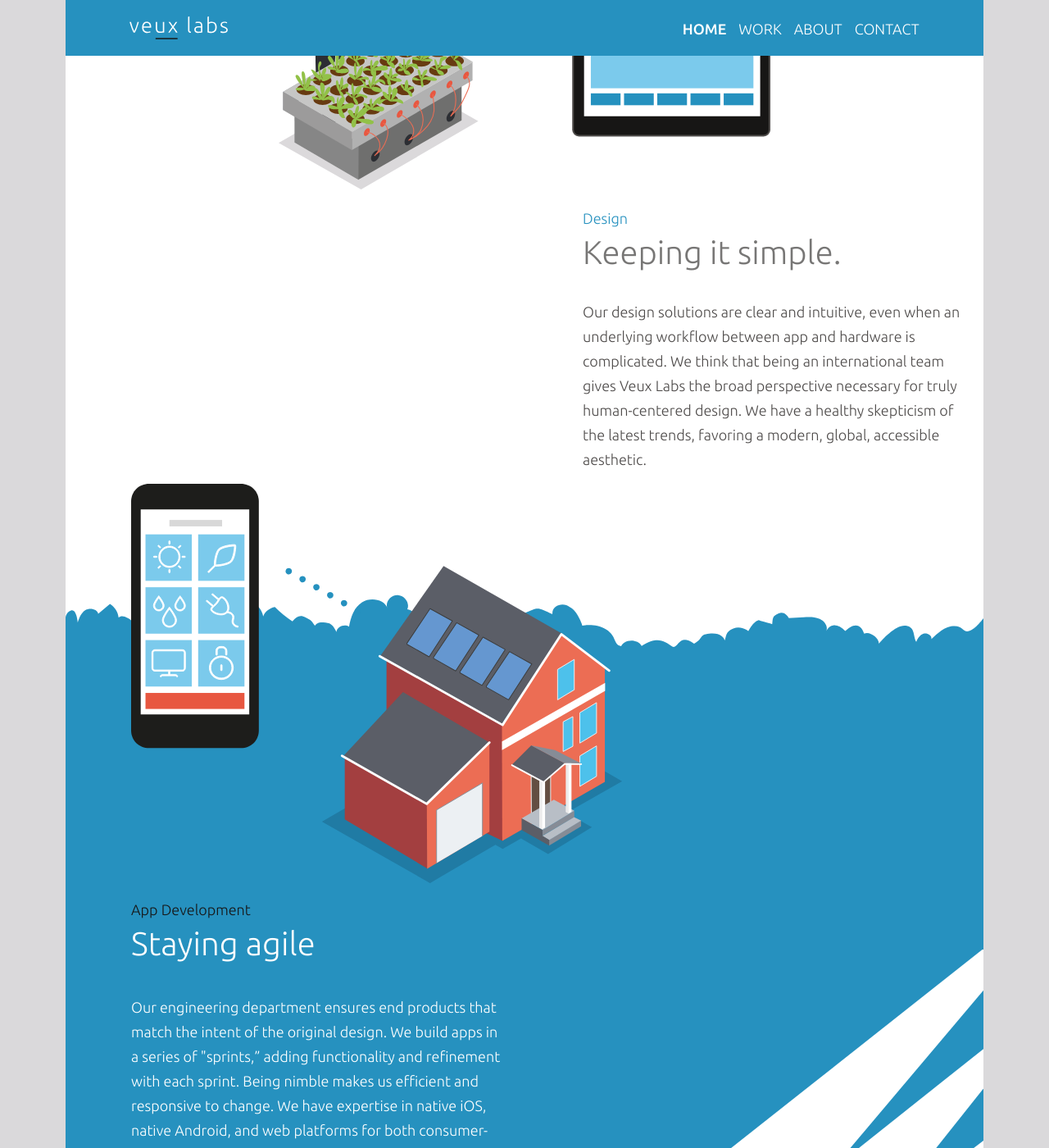
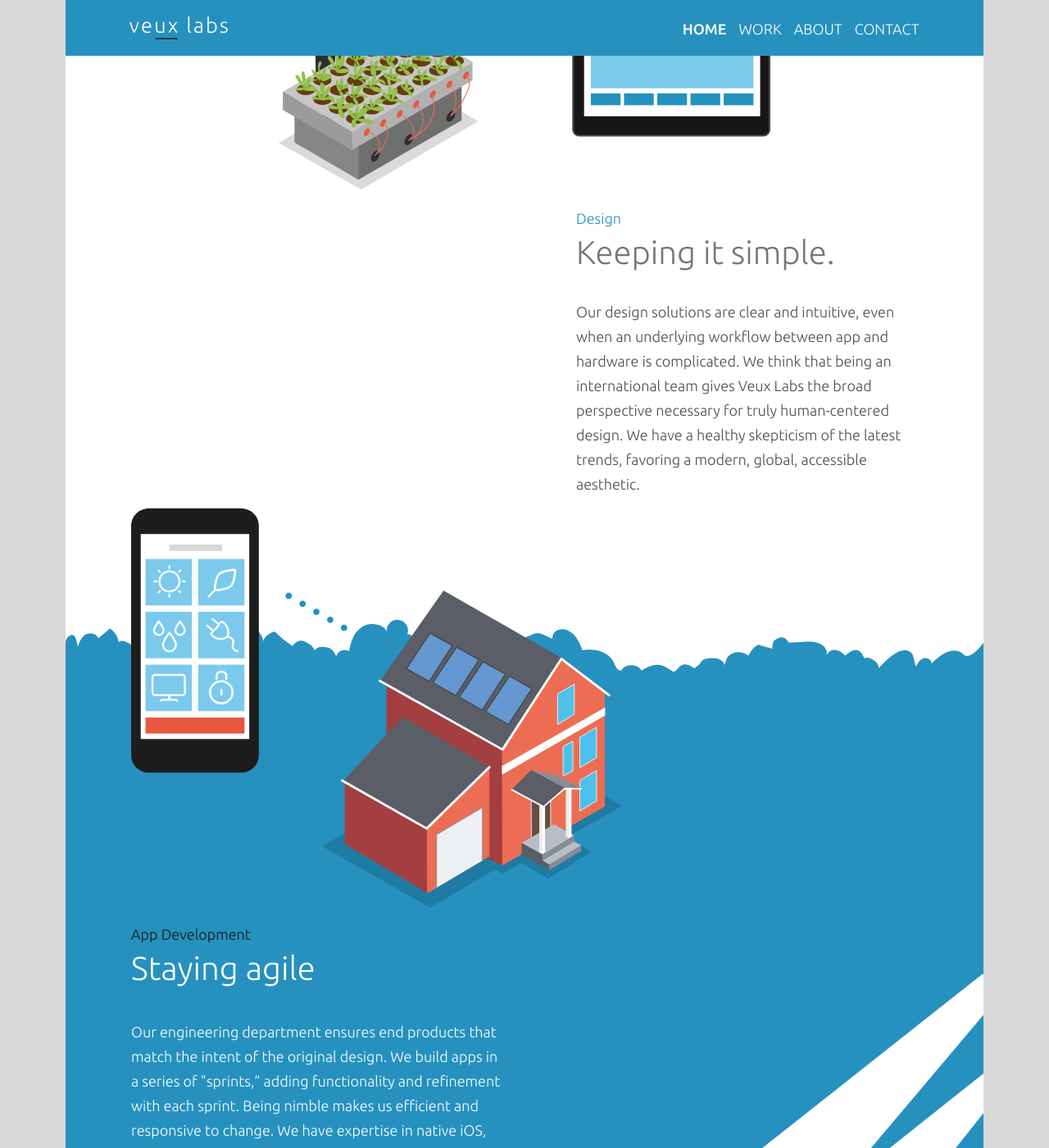
Before and after one commit to VeuxLabs/VeuxLabs.github.io, a Jekyll site: the page built from index.html, in a window 1280 px wide and 1400 px high, scrolled down 2489 px. Shown: the whole window at 82% size. Built offline with Jekyll 4.4.1, drawn with Linux system fonts in a browser that asks for light colours; nearby versions of some CDN libraries; comment, search, counter and statistics services are not loaded.

Commit message:
Small fix on homepage

```diff
--- a/css/landing-page.css
+++ b/css/landing-page.css
@@ -731,6 +731,12 @@
     }
 }
 
+@media (min-width: 1200px) {
+    .design {
+        padding: 0 80px;
+    }
+}
+
 @media (min-width: 1120px) {
     .navbar-fixed-top {
         left: 50%;
```
